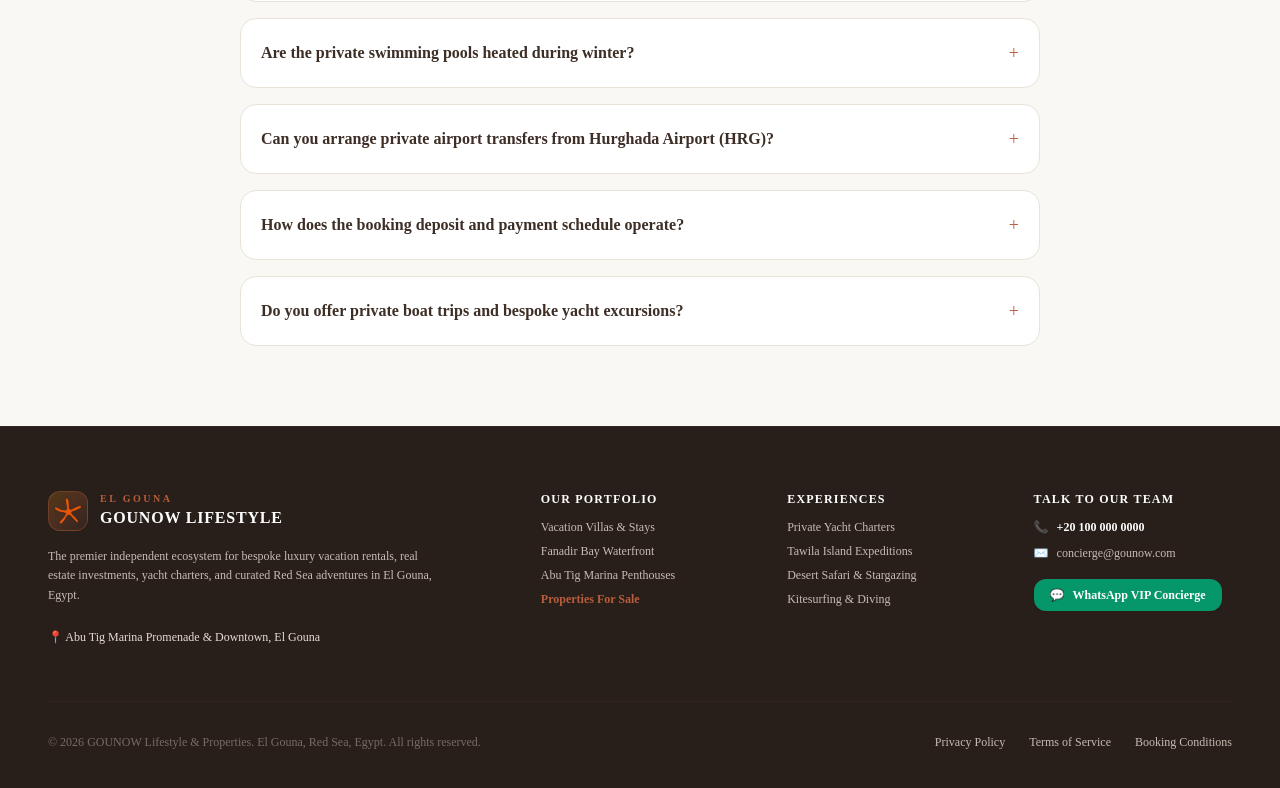
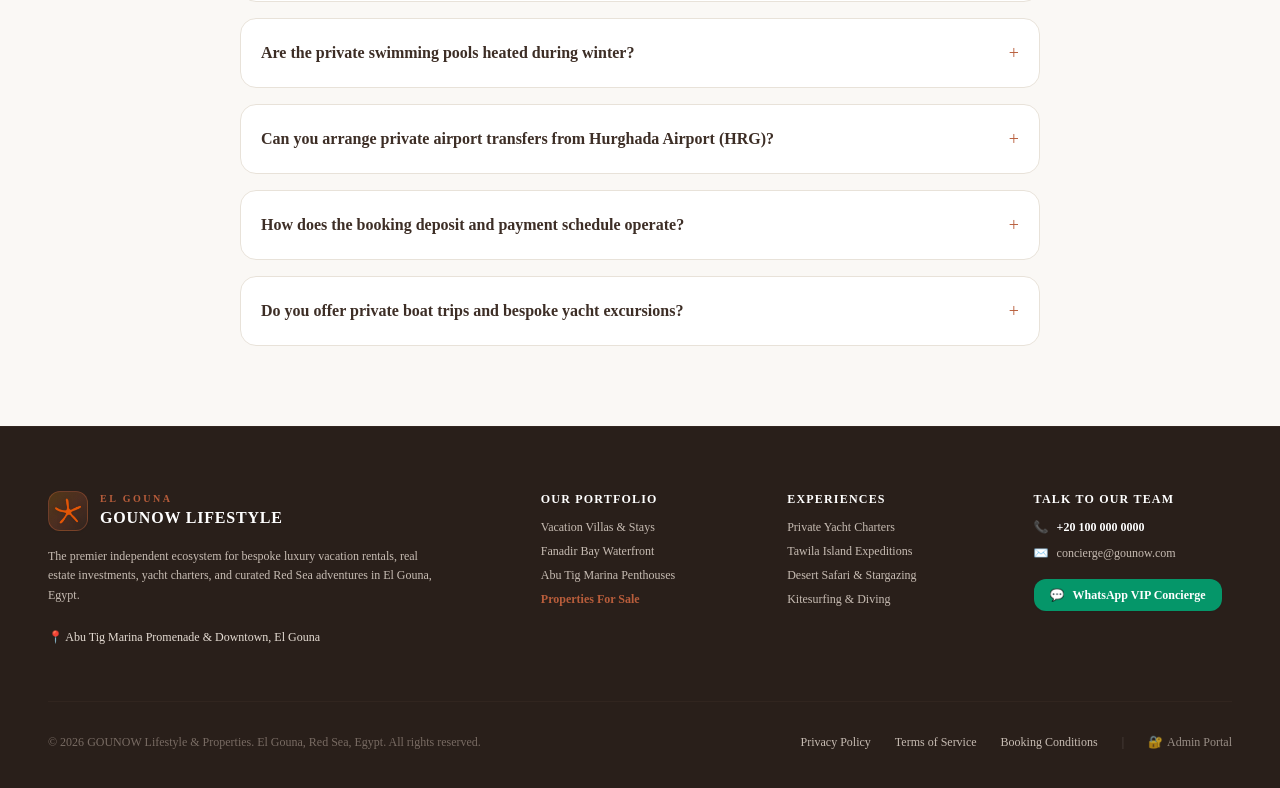
Before and after one commit to IbrahimElshishtawy/gouna-lifestyle-platform, a Next.js app in the folder frontend/: page / in a window 1280 px wide. Shown: the part 8351-9139 px from the top of the page. Built offline with nearby package versions, Linux system fonts and the light colour scheme; no server answers; a web font is replaced by a local one.

Commit message:
feat: add admin portal link to footer

```diff
--- a/frontend/src/components/layout/Footer.tsx
+++ b/frontend/src/components/layout/Footer.tsx
@@ -169,6 +169,14 @@ export default function Footer() {
             <Link href="/stays" className="hover:text-white transition">
               {t.footer.conditions}
             </Link>
+            <span className="text-white/20">|</span>
+            <Link
+              href="/admin/login"
+              className="hover:text-brand-terracotta transition opacity-70 hover:opacity-100 flex items-center gap-1"
+            >
+              <span>🔐</span>
+              <span>Admin Portal</span>
+            </Link>
           </div>
         </div>
       </div>
```
